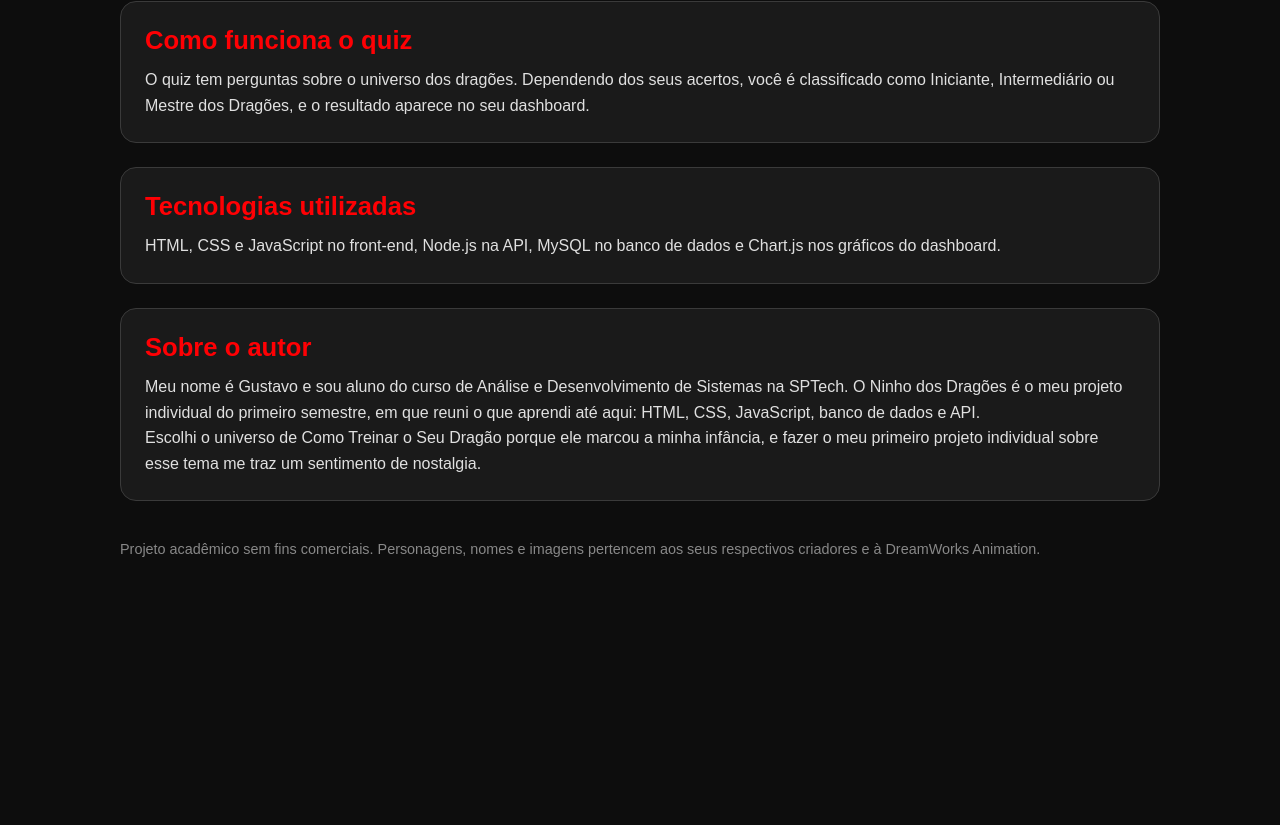
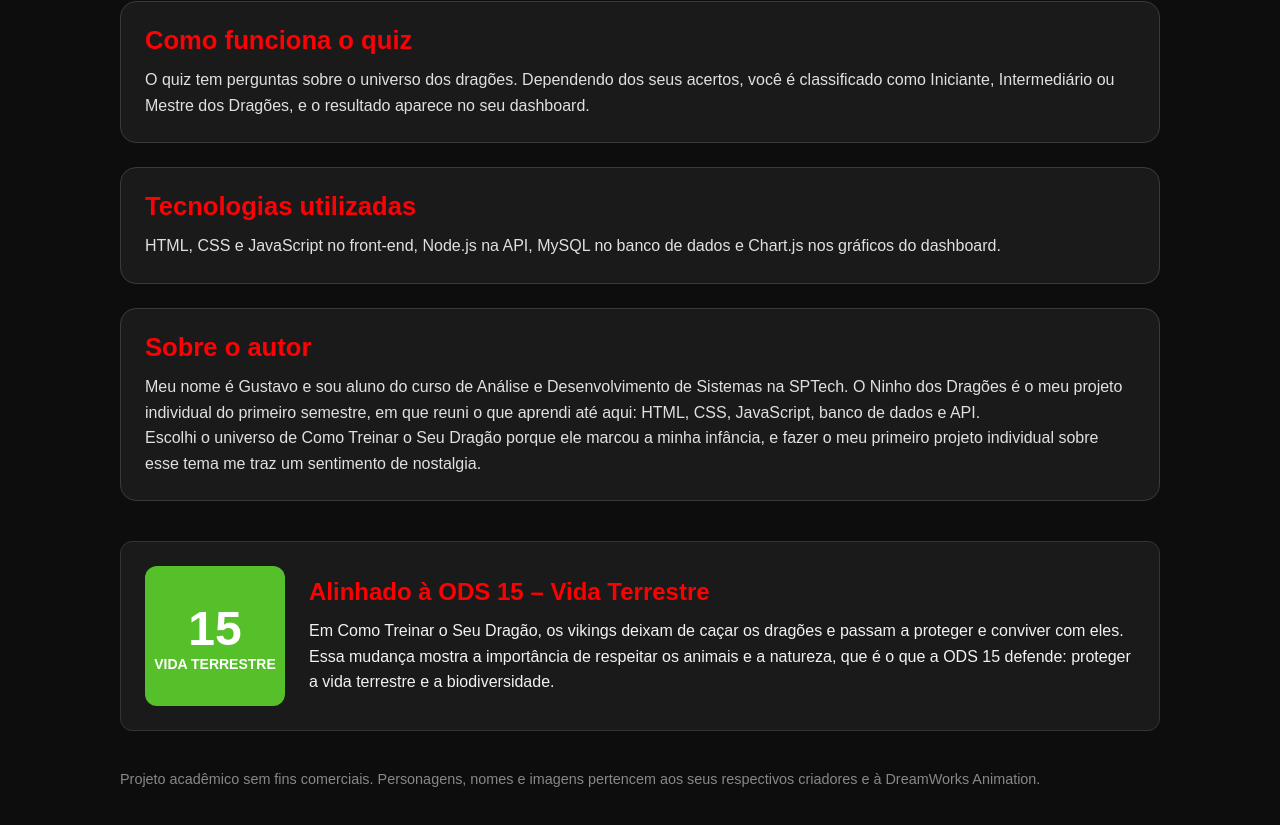
Before and after one commit to Gustavo-C-Fernandes/projeto-individual-sptech, a website: page web-data-viz/public/sobre.html in a window 1280 px wide. Shown: the part 367-1192 px from the top of the page. Before the commit the page ends 974 px from the top, so only its background shows below. Drawn offline with Linux system fonts and the light colour scheme.

Commit message:
Adicionando a ODS na pagina Sobre

```diff
--- a/web-data-viz/public/estilos.css
+++ b/web-data-viz/public/estilos.css
@@ -33,6 +33,8 @@ header {
     height: 40px;
     width: auto;
 }
+
+/* OBS: bloco .header-logout removido - restaurado ao estado original conforme solicitado */
 
 /* Menu de Navegação */
 nav ul {
@@ -352,6 +354,59 @@ nav a.active {
     color: #888888;
 }
 
+.ods {
+    display: flex;
+    align-items: center;
+    gap: 24px;
+    max-width: 1200px;
+    margin: 40px auto;
+    padding: 24px;
+    background-color: #1a1a1a;
+    border: 1px solid #333;
+    border-radius: 12px;
+    color: #f2f2f2;
+}
+
+.ods-selo {
+    display: flex;
+    flex-direction: column;
+    align-items: center;
+    justify-content: center;
+    min-width: 140px;
+    height: 140px;
+    background-color: #56c02b;
+    border-radius: 12px;
+    color: #ffffff;
+    text-align: center;
+}
+
+.ods-numero {
+    font-size: 48px;
+    font-weight: bold;
+}
+
+.ods-nome {
+    font-size: 14px;
+    font-weight: bold;
+}
+
+.ods-texto h2 {
+    margin: 0 0 12px 0;
+    color: red;
+}
+
+.ods-texto p {
+    margin: 0;
+    line-height: 1.6;
+}
+
+@media (max-width: 700px) {
+    .ods {
+        flex-direction: column;
+        text-align: center;
+    }
+}
+
 /* ========= DASHBOARD ========== */
 
 .intencao {
--- a/web-data-viz/public/sobre.html
+++ b/web-data-viz/public/sobre.html
@@ -59,10 +59,28 @@
             <p>Escolhi o universo de Como Treinar o Seu Dragão porque ele marcou a minha infância, e fazer o meu
                 primeiro projeto individual sobre esse tema me traz um sentimento de nostalgia.</p>
         </section>
+        <section class="ods">
+            <div class="ods-selo">
+                <span class="ods-numero">15</span>
+                <span class="ods-nome">VIDA TERRESTRE</span>
+            </div>
 
+            <div class="ods-texto">
+                <h2>Alinhado à ODS 15 – Vida Terrestre</h2>
+                <p>
+                    Em Como Treinar o Seu Dragão, os vikings deixam de caçar os dragões
+                    e passam a proteger e conviver com eles. Essa mudança mostra a
+                    importância de respeitar os animais e a natureza, que é o que a
+                    ODS 15 defende: proteger a vida terrestre e a biodiversidade.
+                </p>
+            </div>
+        </section>
         <p class="aviso">Projeto acadêmico sem fins comerciais. Personagens, nomes e imagens pertencem aos seus
             respectivos criadores e à DreamWorks Animation.</p>
     </main>
+
+    <!-- script de alternância de login/sair removido conforme solicitado -->
+
 </body>
 
 </html>
```
Also changed, not shown: web-data-viz/public/cadastro.html (+2 -0 lines), web-data-viz/public/conteudo.html (+3 -0 lines), web-data-viz/public/index.html (+2 -0 lines), web-data-viz/public/login.html (+3 -1 lines), web-data-viz/public/quiz.html (+1 -2 lines), web-data-viz/public/dashboard.html (line endings or trailing spaces), web-data-viz/public/dashboard/cards.html (line endings or trailing spaces), web-data-viz/public/dashboard/dashboard.html (line endings or trailing spaces), web-data-viz/public/dashboard/edicao-aviso.html (line endings or trailing spaces).
